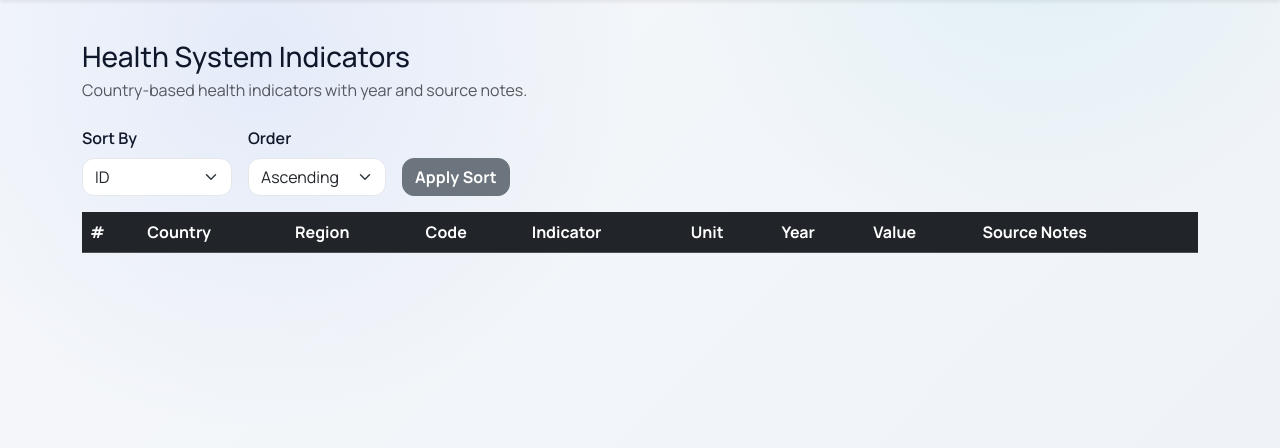
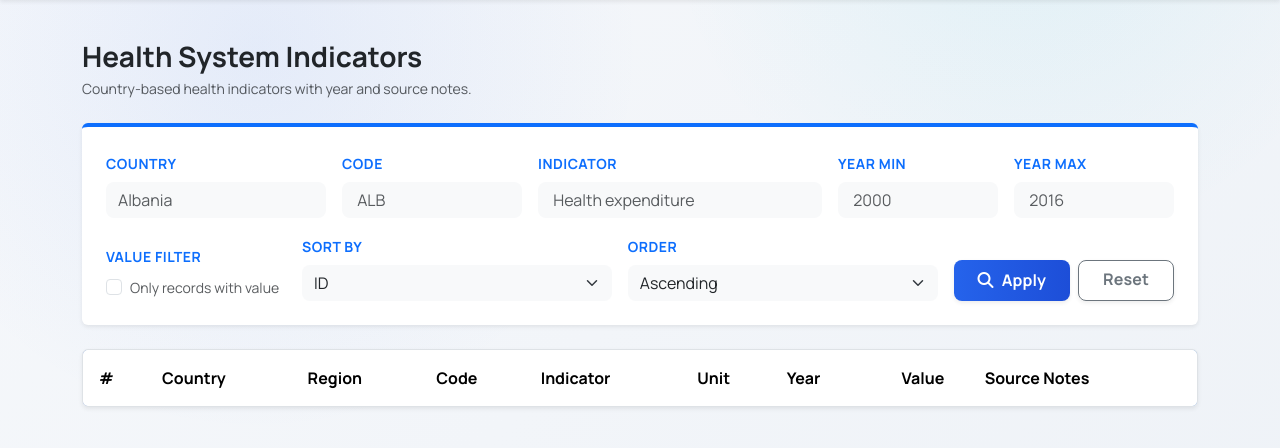
Before and after one commit to s4l1hs/Database-Management-System, a Flask app: page /health/ in a window 1280 px wide. Shown: the part 112-560 px from the top of the page. Run offline with Flask 3, Linux system fonts and the light colour scheme; data that the repository does not hold is empty.

Commit message:
Improve health list filtering, sorting, and pagination

```diff
--- a/App/routes/countries.py
+++ b/App/routes/countries.py
@@ -1,11 +1,11 @@
 from flask import Blueprint, render_template, request, jsonify, abort,redirect,url_for
 from App.db import get_db
 
-# Blueprint tanımı
+# Blueprint definition
 countries_bp = Blueprint("countries", __name__, url_prefix="/countries")
 
 # =========================================================
-# 1. LIST COUNTRIES (Mevcut Sayfa)
+# 1. LIST COUNTRIES
 # =========================================================
 @countries_bp.route("/", methods=["GET"])
 def list_countries():
@@ -159,29 +159,27 @@ def list_countries():
     )
 
 # =========================================================
-# 2. WIDGET API (Yeni Eklenen Kısım)
+# 2. WIDGET API
 # =========================================================
 @countries_bp.route("/api/stats", methods=["GET"])
 def get_global_stats():
     """
-    Navbar'daki widget için genel istatistikleri JSON olarak döner.
+    The widget in the navbar returns general statistics as JSON.
     """
     conn = get_db()
     stats = {}
 
     try:
-        cur = conn.cursor(dictionary=True) # Sonuçları sözlük olarak al
+        cur = conn.cursor(dictionary=True)
 
-        # 1. Toplam Ülke Sayısı
+        # 1. total country count
         cur.execute("SELECT COUNT(*) as cnt FROM countries")
         stats['total_countries'] = cur.fetchone()['cnt']
 
-        # 2. Toplam Bölge Sayısı (Boş olmayanlar)
+        # 2. total region count (not null)
         cur.execute("SELECT COUNT(DISTINCT region) as cnt FROM countries WHERE region IS NOT NULL AND region != ''")
         stats['total_regions'] = cur.fetchone()['cnt']
 
-        # 3. Örnek: Health tablosu varsa kayıt sayısını çek (Yoksa 0 dön)
-        # Hata almamak için try-except bloğuna alabiliriz veya basitçe tablo var varsayabiliriz.
         try:
             cur.execute("SELECT COUNT(*) as cnt FROM health_system")
             stats['total_health'] = cur.fetchone()['cnt']
@@ -657,7 +655,7 @@ def resolve_country(iso2):
     db = get_db()
     cur = db.cursor(dictionary=True)
 
-    # DB'de ISO3 tutuluyor diye country_code üzerinden arıyoruz
+    # We are searching via country_code because ISO3 is stored in the DB.
     cur.execute("""
         SELECT country_id
         FROM countries
@@ -720,246 +718,3 @@ def resolve_country(iso2):
         )
 
     return redirect(url_for("countries.country_profile", country_id=country_id))
-
-ISO2_TO_ISO3 ={
-  "AF": "AFG",
-  "AL": "ALB",
-  "DZ": "DZA",
-  "AS": "ASM",
-  "AD": "AND",
-  "AO": "AGO",
-  "AI": "AIA",
-  "AQ": "ATA",
-  "AG": "ATG",
-  "AR": "ARG",
-  "AM": "ARM",
-  "AW": "ABW",
-  "AU": "AUS",
-  "AT": "AUT",
-  "AZ": "AZE",
-  "BS": "BHS",
-  "BH": "BHR",
-  "BD": "BGD",
-  "BB": "BRB",
-  "BY": "BLR",
-  "BE": "BEL",
-  "BZ": "BLZ",
-  "BJ": "BEN",
-  "BM": "BMU",
-  "BT": "BTN",
-  "BO": "BOL",
-  "BA": "BIH",
-  "BW": "BWA",
-  "BR": "BRA",
-  "IO": "IOT",
-  "BN": "BRN",
-  "BG": "BGR",
-  "BF": "BFA",
-  "BI": "BDI",
-  "KH": "KHM",
-  "CM": "CMR",
-  "CA": "CAN",
-  "CV": "CPV",
-  "KY": "CYM",
-  "CF": "CAF",
-  "TD": "TCD",
-  "CL": "CHL",
-  "CN": "CHN",
-  "CX": "CXR",
-  "CC": "CCK",
-  "CO": "COL",
-  "KM": "COM",
-  "CG": "COG",
-  "CD": "COD",
-  "CK": "COK",
-  "CR": "CRI",
-  "CI": "CIV",
-  "HR": "HRV",
-  "CU": "CUB",
-  "CY": "CYP",
-  "CZ": "CZE",
-  "DK": "DNK",
-  "DJ": "DJI",
-  "DM": "DMA",
-  "DO": "DOM",
-  "EC": "ECU",
-  "EG": "EGY",
-  "SV": "SLV",
-  "GQ": "GNQ",
-  "ER": "ERI",
-  "EE": "EST",
-  "SZ": "SWZ",
-  "ET": "ETH",
-  "FK": "FLK",
-  "FO": "FRO",
-  "FJ": "FJI",
-  "FI": "FIN",
-  "FR": "FRA",
-  "GF": "GUF",
-  "PF": "PYF",
-  "TF": "ATF",
-  "GA": "GAB",
-  "GM": "GMB",
-  "GE": "GEO",
-  "DE": "DEU",
-  "GH": "GHA",
-  "GI": "GIB",
-  "GR": "GRC",
-  "GL": "GRL",
-  "GD": "GRD",
-  "GP": "GLP",
-  "GU": "GUM",
-  "GT": "GTM",
-  "GG": "GGY",
-  "GN": "GIN",
-  "GW": "GNB",
-  "GY": "GUY",
-  "HT": "HTI",
-  "HN": "HND",
-  "HK": "HKG",
-  "HU": "HUN",
-  "IS": "ISL",
-  "IN": "IND",
-  "ID": "IDN",
-  "IR": "IRN",
-  "IQ": "IRQ",
-  "IE": "IRL",
-  "IM": "IMN",
-  "IL": "ISR",
-  "IT": "ITA",
-  "JM": "JAM",
-  "JP": "JPN",
-  "JE": "JEY",
-  "JO": "JOR",
-  "KZ": "KAZ",
-  "KE": "KEN",
-  "KI": "KIR",
-  "KP": "PRK",
-  "KR": "KOR",
-  "KW": "KWT",
-  "KG": "KGZ",
-  "LA": "LAO",
-  "LV": "LVA",
-  "LB": "LBN",
-  "LS": "LSO",
-  "LR": "LBR",
-  "LY": "LBY",
-  "LI": "LIE",
-  "LT": "LTU",
-  "LU": "LUX",
-  "MO": "MAC",
-  "MG": "MDG",
-  "MW": "MWI",
-  "MY": "MYS",
-  "MV": "MDV",
-  "ML": "MLI",
-  "MT": "MLT",
-  "MH": "MHL",
-  "MQ": "MTQ",
-  "MR": "MRT",
-  "MU": "MUS",
-  "YT": "MYT",
-  "MX": "MEX",
-  "FM": "FSM",
-  "MD": "MDA",
-  "MC": "MCO",
-  "MN": "MNG",
-  "ME": "MNE",
-  "MS": "MSR",
-  "MA": "MAR",
-  "MZ": "MOZ",
-  "MM": "MMR",
-  "NA": "NAM",
-  "NR": "NRU",
-  "NP": "NPL",
-  "NL": "NLD",
-  "NC": "NCL",
-  "NZ": "NZL",
-  "NI": "NIC",
-  "NE": "NER",
-  "NG": "NGA",
-  "NU": "NIU",
-  "NF": "NFK",
-  "MK": "MKD",
-  "MP": "MNP",
-  "NO": "NOR",
-  "OM": "OMN",
-  "PK": "PAK",
-  "PW": "PLW",
-  "PS": "PSE",
-  "PA": "PAN",
-  "PG": "PNG",
-  "PY": "PRY",
-  "PE": "PER",
-  "PH": "PHL",
-  "PN": "PCN",
-  "PL": "POL",
-  "PT": "PRT",
-  "PR": "PRI",
-  "QA": "QAT",
-  "RE": "REU",
-  "RO": "ROU",
-  "RU": "RUS",
-  "RW": "RWA",
-  "BL": "BLM",
-  "SH": "SHN",
-  "KN": "KNA",
-  "LC": "LCA",
-  "MF": "MAF",
-  "PM": "SPM",
-  "VC": "VCT",
-  "WS": "WSM",
-  "SM": "SMR",
-  "ST": "STP",
-  "SA": "SAU",
-  "SN": "SEN",
-  "RS": "SRB",
-  "SC": "SYC",
-  "SL": "SLE",
-  "SG": "SGP",
-  "SX": "SXM",
-  "SK": "SVK",
-  "SI": "SVN",
-  "SB": "SLB",
-  "SO": "SOM",
-  "ZA": "ZAF",
-  "GS": "SGS",
-  "SS": "SSD",
-  "ES": "ESP",
-  "LK": "LKA",
-  "SD": "SDN",
-  "SR": "SUR",
-  "SE": "SWE",
-  "CH": "CHE",
-  "SY": "SYR",
-  "TW": "TWN",
-  "TJ": "TJK",
-  "TZ": "TZA",
-  "TH": "THA",
-  "TL": "TLS",
-  "TG": "TGO",
-  "TK": "TKL",
-  "TO": "TON",
-  "TT": "TTO",
-  "TN": "TUN",
-  "TR": "TUR",
-  "TM": "TKM",
-  "TC": "TCA",
-  "TV": "TUV",
-  "UG": "UGA",
-  "UA": "UKR",
-  "AE": "ARE",
-  "GB": "GBR",
-  "US": "USA",
-  "UY": "URY",
-  "UZ": "UZB",
-  "VU": "VUT",
-  "VE": "VEN",
-  "VN": "VNM",
-  "VG": "VGB",
-  "VI": "VIR",
-  "YE": "YEM",
-  "ZM": "ZMB",
-  "ZW": "ZWE",
-  "XK": "XKX"
-}
--- a/App/routes/health.py
+++ b/App/routes/health.py
@@ -18,8 +18,19 @@ health_bp = Blueprint("health", __name__, url_prefix="/health")
 # 1. READ  (LIST + FILTER)
 @health_bp.route("/", methods=["GET"])
 def list_health():
+
     country_name = request.args.get("country", type=str)
-    year = request.args.get("year", type=int)
+    country_code = request.args.get("code", type=str)
+    indicator_name = request.args.get("indicator", type=str)
+
+    year_min = request.args.get("year_min", type=int)
+    year_max = request.args.get("year_max", type=int)
+
+    has_value = request.args.get("has_value", default=0, type=int)  # 1 => only non-null
+
+    sort_by = request.args.get("sort_by", default="row_id", type=str)
+    order = request.args.get("order", default="asc", type=str)
+    order = "desc" if order and order.lower() == "desc" else "asc"
 
     db = get_db()
     cur = db.cursor(dictionary=True)
@@ -38,10 +49,8 @@ def list_health():
             h.indicator_name,
             h.unit_symbol
         FROM health_system hs
-        JOIN countries c
-            ON c.country_id = hs.country_id
-        JOIN health_indicator_details h
-            ON h.health_indicator_id = hs.health_indicator_id
+        JOIN countries c ON c.country_id = hs.country_id
+        JOIN health_indicator_details h ON h.health_indicator_id = hs.health_indicator_id
     """
 
     conditions = []
@@ -51,15 +60,47 @@ def list_health():
         conditions.append("c.country_name LIKE %s")
         params.append(f"%{country_name}%")
 
-    if year:
-        conditions.append("hs.year = %s")
-        params.append(year)
+    if country_code:
+        conditions.append("c.country_code = %s")
+        params.append(country_code.strip().upper())
+
+    if indicator_name:
+        conditions.append("h.indicator_name LIKE %s")
+        params.append(f"%{indicator_name}%")
+
+    if year_min is not None:
+        conditions.append("hs.year >= %s")
+        params.append(year_min)
+
+    if year_max is not None:
+        conditions.append("hs.year <= %s")
+        params.append(year_max)
+
+    if has_value == 1:
+        conditions.append("hs.indicator_value IS NOT NULL")
 
     if conditions:
         base_sql += " WHERE " + " AND ".join(conditions)
 
-    # Default ordering: by primary id ascending
-    base_sql += " ORDER BY hs.row_id ASC LIMIT 500"
+    sort_map = {
+        "row_id": "hs.row_id",
+        "year": "hs.year",
+        "value": "hs.indicator_value",
+        "country": "c.country_name",
+        "code": "c.country_code",
+        "region": "c.region",
+        "indicator": "h.indicator_name",
+    }
+    if sort_by not in sort_map:
+        sort_by = "row_id"
+
+    if sort_by == "value":
+        # NULLS LAST (MySQL)
+        base_sql += f" ORDER BY hs.indicator_value IS NULL, hs.indicator_value {order.upper()}"
+    else:
+        base_sql += f" ORDER BY {sort_map[sort_by]} {order.upper()}"
+
+    base_sql += " LIMIT 500"
 
     cur.execute(base_sql, params)
     rows = cur.fetchall()
@@ -67,8 +108,15 @@ def list_health():
     return render_template(
         "health_list.html",
         rows=rows,
+        # keep values in UI
         current_country=country_name,
-        current_year=year,
+        current_code=country_code,
+        current_indicator=indicator_name,
+        current_year_min=year_min,
+        current_year_max=year_max,
+        current_has_value=has_value,
+        current_sort_by=sort_by,
+        current_order=order,
     )
 
 
--- a/frontend/css/templates/dashboard.html
+++ b/frontend/css/templates/dashboard.html
@@ -230,6 +230,7 @@
           <a class="btn btn-outline-secondary" href="{{ url_for('energy.add_energy') }}">Add energy record</a>
           <a class="btn btn-outline-secondary" href="{{ url_for('freshwater.add_freshwater') }}">Add freshwater record</a>
           <a class="btn btn-outline-secondary" href="{{ url_for('sustainability.add_sustainability') }}">Add sustainability record</a>
+          <a class="btn btn-outline-secondary" href="{{ url_for('sustainability.add_sustainability') }}">Add health record</a>
         </div>
       </div>
     </div>
--- a/frontend/css/templates/health_list.html
+++ b/frontend/css/templates/health_list.html
@@ -5,88 +5,191 @@
 {% block content %}
 <div class="d-flex justify-content-between align-items-center mb-4">
   <div>
-    <h1 class="h3 mb-1">Health System Indicators</h1>
-    <p class="text-muted mb-0">
+    <h1 class="h3 mb-1 fw-bold text-dark">Health System Indicators</h1>
+    <p class="text-muted mb-0 small">
       Country-based health indicators with year and source notes.
     </p>
   </div>
 
   {% if session.get("team_no")|int == 1 %}
-    <a href="{{ url_for('health.add_health') }}" class="btn btn-primary">
-      <i class="fa-solid fa-plus"></i> Add New Record
+    <a href="{{ url_for('health.add_health') }}" class="btn btn-primary px-4 shadow-sm border-0" style="background-color: #0d6efd;">
+      <i class="fa-solid fa-plus me-2"></i> Add New Record
     </a>
   {% endif %}
 </div>
 
-<!-- SORT PANEL -->
-<form id="sortForm" class="d-flex flex-wrap gap-3 mb-3">
-  <div>
-    <label class="form-label fw-semibold">Sort By</label>
-    <select id="sortColumn" class="form-select">
-      <option value="0">ID</option>
-      <option value="1">Country</option>
-      <option value="2">Region</option>
-      <option value="3">Code</option>
-      <option value="4">Indicator</option>
-      <option value="5">Unit</option>
-      <option value="6">Year</option>
-      <option value="7">Value</option>
-      <option value="8">Source Notes</option>
+<!-- FILTER + SORT (GET FORM) -->
+<form
+  method="GET"
+  action="{{ url_for('health.list_health') }}"
+  class="d-flex flex-wrap gap-3 mb-4 p-4 bg-white shadow-sm rounded border-top border-primary border-4 align-items-end"
+  style="border-top-color: #0d6efd !important;"
+>
+
+  <!-- Country name search -->
+  <div style="flex: 1; min-width: 220px;">
+    <label class="form-label fw-bold text-primary small text-uppercase" style="letter-spacing: 0.5px;">Country</label>
+    <input
+      type="text"
+      name="country"
+      class="form-control border-0 bg-light shadow-none"
+      style="border-radius: 8px;"
+      placeholder="Albania"
+      value="{{ current_country or '' }}"
+    />
+  </div>
+
+  <!-- ISO3 code -->
+  <div style="width: 180px; min-width: 180px;">
+    <label class="form-label fw-bold text-primary small text-uppercase" style="letter-spacing: 0.5px;">Code</label>
+    <input
+      type="text"
+      name="code"
+      class="form-control border-0 bg-light shadow-none"
+      style="border-radius: 8px;"
+      placeholder=" ALB"
+      value="{{ current_code or '' }}"
+    />
+  </div>
+
+  <!-- Indicator search -->
+  <div style="flex: 2; min-width: 260px;">
+    <label class="form-label fw-bold text-primary small text-uppercase" style="letter-spacing: 0.5px;">Indicator</label>
+    <input
+      type="text"
+      name="indicator"
+      class="form-control border-0 bg-light shadow-none"
+      style="border-radius: 8px;"
+      placeholder=" Health expenditure"
+      value="{{ current_indicator or '' }}"
+    />
+  </div>
+
+  <!-- Year min -->
+  <div style="width: 160px; min-width: 160px;">
+    <label class="form-label fw-bold text-primary small text-uppercase" style="letter-spacing: 0.5px;">Year Min</label>
+    <input
+      type="number"
+      name="year_min"
+      class="form-control border-0 bg-light shadow-none"
+      style="border-radius: 8px;"
+      placeholder=" 2000"
+      value="{{ current_year_min or '' }}"
+    />
+  </div>
+
+  <!-- Year max -->
+  <div style="width: 160px; min-width: 160px;">
+    <label class="form-label fw-bold text-primary small text-uppercase" style="letter-spacing: 0.5px;">Year Max</label>
+    <input
+      type="number"
+      name="year_max"
+      class="form-control border-0 bg-light shadow-none"
+      style="border-radius: 8px;"
+      placeholder=" 2016"
+      value="{{ current_year_max or '' }}"
+    />
+  </div>
+
+  <!-- Only with value -->
+  <div style="min-width: 180px;">
+    <label class="form-label fw-bold text-primary small text-uppercase" style="letter-spacing: 0.5px;">Value Filter</label>
+    <div class="form-check">
+      <input
+        class="form-check-input"
+        type="checkbox"
+        name="has_value"
+        value="1"
+        id="hasValueCheck"
+        {% if current_has_value|int == 1 %}checked{% endif %}
+      />
+      <label class="form-check-label small text-muted" for="hasValueCheck">
+        Only records with value
+      </label>
+    </div>
+  </div>
+
+  <!-- Sort By -->
+  <div style="flex: 1; min-width: 200px;">
+    <label class="form-label fw-bold text-primary small text-uppercase" style="letter-spacing: 0.5px;">Sort By</label>
+    <select name="sort_by" class="form-select border-0 bg-light shadow-none" style="border-radius: 8px; cursor: pointer;">
+      <option value="row_id" {% if current_sort_by == 'row_id' %}selected{% endif %}>ID</option>
+      <option value="country" {% if current_sort_by == 'country' %}selected{% endif %}>Country</option>
+      <option value="region" {% if current_sort_by == 'region' %}selected{% endif %}>Region</option>
+      <option value="code" {% if current_sort_by == 'code' %}selected{% endif %}>Code</option>
+      <option value="indicator" {% if current_sort_by == 'indicator' %}selected{% endif %}>Indicator</option>
+      <option value="year" {% if current_sort_by == 'year' %}selected{% endif %}>Year</option>
+      <option value="value" {% if current_sort_by == 'value' %}selected{% endif %}>Value</option>
+      <option value="source_notes" disabled>Source Notes</option>
     </select>
   </div>
 
-  <div>
-    <label class="form-label fw-semibold">Order</label>
-    <select id="sortOrder" class="form-select">
-      <option value="asc">Ascending</option>
-      <option value="desc">Descending</option>
+  <!-- Order -->
+  <div style="flex: 1; min-width: 200px;">
+    <label class="form-label fw-bold text-primary small text-uppercase" style="letter-spacing: 0.5px;">Order</label>
+    <select name="order" class="form-select border-0 bg-light shadow-none" style="border-radius: 8px; cursor: pointer;">
+      <option value="asc" {% if current_order == 'asc' %}selected{% endif %}>Ascending</option>
+      <option value="desc" {% if current_order == 'desc' %}selected{% endif %}>Descending</option>
     </select>
   </div>
 
-  <div class="align-self-end">
-    <button type="button" class="btn btn-secondary" onclick="applySort()">
-      Apply Sort
+  <!-- Buttons -->
+  <div class="d-flex gap-2">
+    <button type="submit" class="btn btn-primary px-4 fw-bold shadow-sm" style="border-radius: 8px; height: 41px; background-color: #0d6efd;">
+      <i class="fa-solid fa-magnifying-glass me-2"></i>Apply
     </button>
+
+    <a href="{{ url_for('health.list_health') }}" class="btn btn-outline-secondary px-4 fw-bold shadow-sm" style="border-radius: 8px; height: 41px;">
+      Reset
+    </a>
   </div>
 </form>
 
-<table class="table table-striped table-hover align-middle">
-  <thead class="table-dark">
+<div class="table-responsive shadow-sm rounded border">
+  <table class="table table-hover align-middle mb-0 bg-white">
+    <thead style="background-color: #084298; color: white;">
       <tr>
-      <th>#</th>
-      <th>Country</th>
-      <th>Region</th>
-      <th>Code</th>
-      <th>Indicator</th>
-      <th>Unit</th>
-      <th>Year</th>
-      <th>Value</th>
-      <th>Source Notes</th>
+        <th class="py-3 ps-3 border-0">#</th>
+        <th class="py-3 border-0">Country</th>
+        <th class="py-3 border-0">Region</th>
+        <th class="py-3 border-0">Code</th>
+        <th class="py-3 border-0">Indicator</th>
+        <th class="py-3 border-0">Unit</th>
+        <th class="py-3 border-0">Year</th>
+        <th class="py-3 border-0 text-center">Value</th>
+        <th class="py-3 border-0">Source Notes</th>
         {% if session.get("team_no")|int == 1 %}
-        <th>Actions</th>
+          <th class="py-3 border-0 text-center">Actions</th>
         {% endif %}
       </tr>
     </thead>
 
     <tbody>
-    {# BURASI DEĞİŞTİ #}
       {% for row in rows %}
-      <tr>
-        <td>{{ row.row_id }}</td>
-        <td>{{ row.country_name }}</td>
-        <td>{{ row.region or '-' }}</td>
-        <td>{{ row.country_code }}</td>
-        <td>{{ row.indicator_name }}</td>
-        <td>{{ row.unit_symbol or '-' }}</td>
-        <td>{{ row.year }}</td>
-        <td>{{ row.indicator_value }}</td>
-        <td>{{ row.source_notes or '' }}</td>
+        <tr class="border-bottom">
+          <td class="ps-3 fw-semibold text-muted">{{ row.row_id }}</td>
+          <td class="fw-bold text-dark">{{ row.country_name }}</td>
+          <td><span class="badge rounded-pill bg-info text-dark fw-normal px-3" style="background-color: #e0f2fe !important; border: 1px solid #bae6fd;">{{ row.region or '-' }}</span></td>
+          <td><span class="badge bg-light text-primary border px-2">{{ row.country_code }}</span></td>
+          <td style="max-width: 250px;" class="text-wrap small text-secondary">{{ row.indicator_name }}</td>
+          <td><small class="text-muted">{{ row.unit_symbol or '-' }}</small></td>
+          <td class="text-center">{{ row.year }}</td>
+
+          {% if row.indicator_value is none %}
+            <td class="fw-bold text-center text-muted">N/A</td>
+          {% else %}
+            <td class="fw-bold text-primary text-center" style="color: #0d6efd !important;">{{ row.indicator_value }}</td>
+          {% endif %}
+
+          <td class="small text-muted" style="font-size: 0.75rem; font-style: italic;">{{ row.source_notes or '' }}</td>
 
           {% if session.get("team_no")|int == 1 %}
-          <td>
+            <td class="text-center">
+              <div class="btn-group shadow-sm" role="group">
                 <a
                   href="{{ url_for('health.edit_health', id=row.row_id) }}"
-              class="btn btn-sm btn-outline-secondary me-1"
+                  class="btn btn-sm btn-outline-primary"
+                  style="border-top-left-radius: 6px; border-bottom-left-radius: 6px;"
                 >
                   Edit
                 </a>
@@ -97,46 +200,20 @@
                   style="display:inline-block"
                   onsubmit="return confirm('Delete this record?');"
                 >
-              <button type="submit" class="btn btn-sm btn-outline-danger">
+                  <button type="submit" class="btn btn-sm btn-outline-danger" style="border-top-right-radius: 6px; border-bottom-right-radius: 6px; border-left: 0;">
                     Delete
                   </button>
                 </form>
+              </div>
             </td>
           {% endif %}
         </tr>
       {% endfor %}
     </tbody>
   </table>
+</div>
 {% endblock %}
 
 {% block extra_js %}
-<script>
-function applySort() {
-  const colIndex = parseInt(document.getElementById("sortColumn").value);
-  const order = document.getElementById("sortOrder").value;
-
-  const tbody = document.querySelector("table tbody");
-  const rows = Array.from(tbody.querySelectorAll("tr"));
-
-  const sorted = rows.sort((a, b) => {
-    let A = a.children[colIndex].innerText.trim();
-    let B = b.children[colIndex].innerText.trim();
-
-    const numA = parseFloat(A);
-    const numB = parseFloat(B);
-    const isNumeric = !isNaN(numA) && !isNaN(numB);
-
-    if (isNumeric) {
-      return order === "asc" ? numA - numB : numB - numA;
-    } else {
-      return order === "asc"
-        ? A.localeCompare(B)
-        : B.localeCompare(A);
-    }
-  });
-
-  tbody.innerHTML = "";
-  sorted.forEach(row => tbody.appendChild(row));
-}
-</script>
+<!-- client-side sort kaldırıldı; sorting/filter artık server-side GET ile -->
 {% endblock %}
```
Lines whose indentation alone changed are shown as unchanged.
